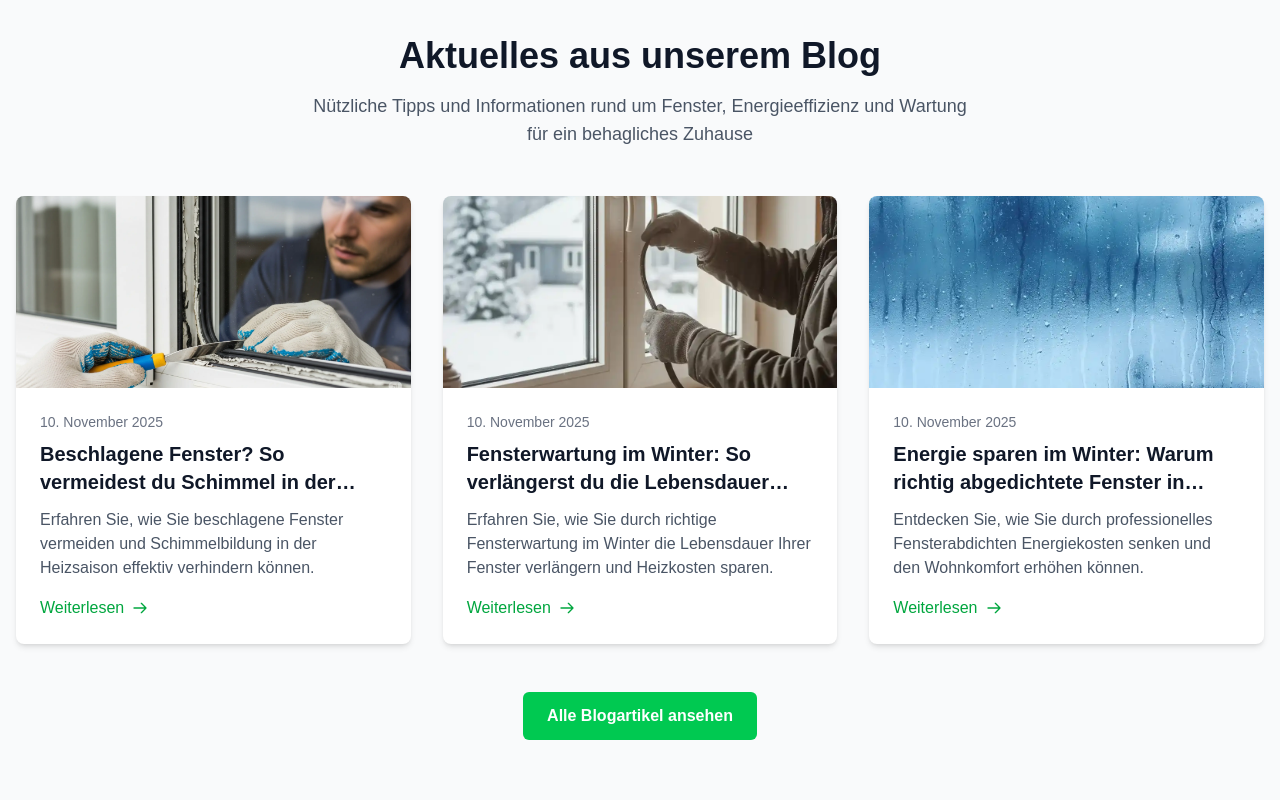
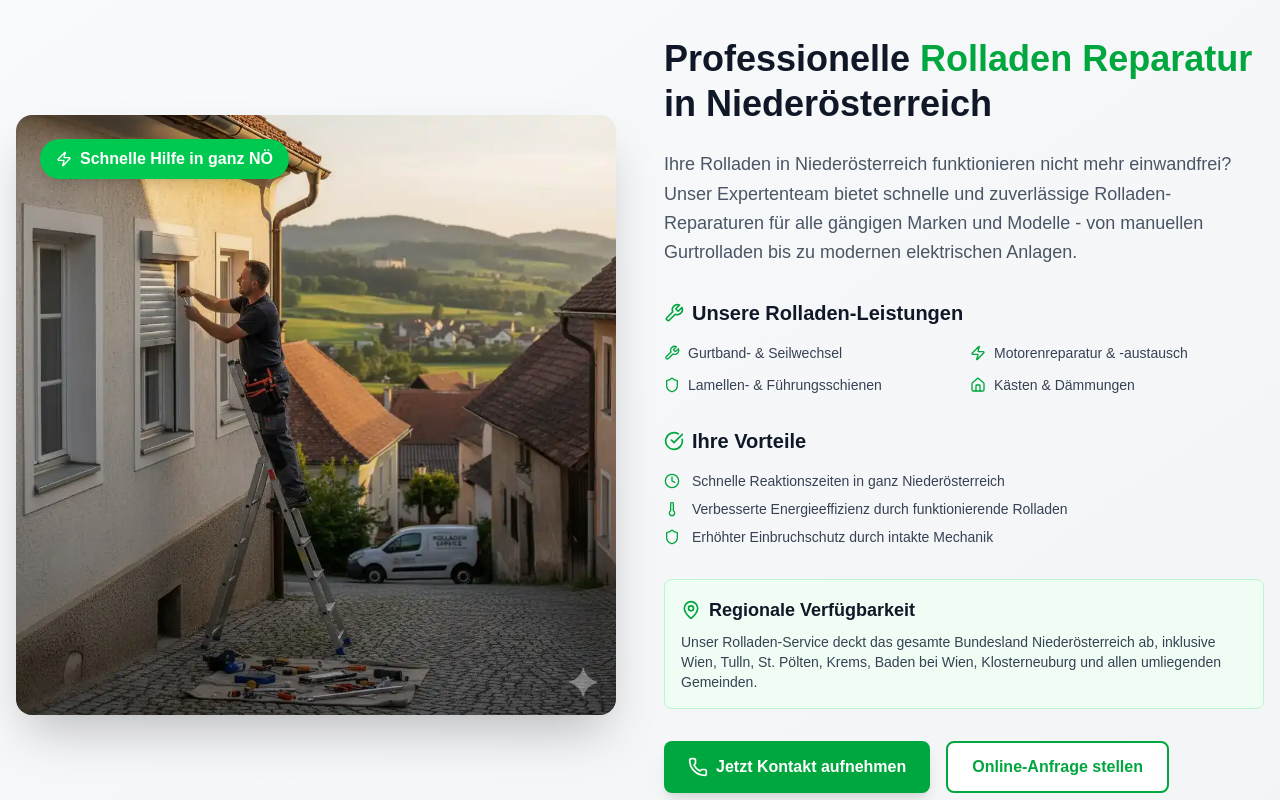
Before and after one commit to paddy-droid/bignewnodejs, a Next.js app: page / in a window 1280 px wide. Shown: the part 6360-7160 px from the top of the page. Built offline with nearby package versions, Linux system fonts and the light colour scheme; no server answers.

Commit message:
feat: Add shutter repair section and fix pnpm lockfile

```diff
--- a/src/app/page.tsx
+++ b/src/app/page.tsx
@@ -8,6 +8,7 @@ import About from "@/components/About";
 import FAQ from "@/components/FAQ";
 import HowItWorks from "@/components/HowItWorks"; // Import the new component
 import ServiceTable from "@/components/ServiceTable";
+import ShutterRepairSection from "@/components/ShutterRepairSection"; // Import the new ShutterRepairSection component
 import BlogPreview from "@/components/BlogPreview"; // Import the BlogPreview component
 
 export default function Home() {
@@ -41,6 +42,9 @@ export default function Home() {
         {/* FAQ Section */}
         <FAQ />
 
+        {/* Shutter Repair Section */}
+        <ShutterRepairSection />
+
         {/* Blog Preview Section */}
         <BlogPreview />
 
--- /dev/null
+++ b/src/components/ShutterRepairSection.tsx
@@ -0,0 +1,135 @@
+'use client';
+
+import React from 'react';
+import Image from 'next/image';
+import {
+  Shield,
+  Wrench,
+  Clock,
+  MapPin,
+  CheckCircle,
+  Phone,
+  Zap,
+  Home,
+  Thermometer
+} from 'lucide-react';
+
+const ShutterRepairSection: React.FC = () => {
+  return (
+    <section className="py-16 bg-gradient-to-br from-gray-50 to-gray-100 overflow-hidden">
+      <div className="container mx-auto px-4">
+        <div className="grid grid-cols-1 lg:grid-cols-2 gap-12 items-center">
+          {/* Bild-Spalte */}
+          <div className="relative order-2 lg:order-1">
+            <div className="relative rounded-2xl overflow-hidden shadow-2xl">
+              <Image
+                src="/Images/rolladen reparatur niederösterreich.webp"
+                alt="Rolladen Reparatur Niederösterreich - Professioneller Service"
+                width={600}
+                height={450}
+                className="w-full h-auto object-cover"
+                priority
+              />
+              <div className="absolute inset-0 bg-gradient-to-t from-black/20 to-transparent"></div>
+
+              {/* Overlay-Badge */}
+              <div className="absolute top-6 left-6 bg-green-500 text-white px-4 py-2 rounded-full font-semibold flex items-center gap-2 shadow-lg">
+                <Zap className="w-4 h-4" />
+                Schnelle Hilfe in ganz NÖ
+              </div>
+            </div>
+          </div>
+
+          {/* Inhalt-Spalte */}
+          <div className="order-1 lg:order-2">
+            {/* Überschrift */}
+            <h2 className="text-3xl md:text-4xl font-bold text-gray-900 mb-6 leading-tight">
+              Professionelle <span className="text-green-600">Rolladen Reparatur</span> in Niederösterreich
+            </h2>
+
+            {/* Einleitung */}
+            <p className="text-lg text-gray-600 mb-8 leading-relaxed">
+              Ihre Rolladen in Niederösterreich funktionieren nicht mehr einwandfrei?
+              Unser Expertenteam bietet schnelle und zuverlässige Rolladen-Reparaturen für alle
+              gängigen Marken und Modelle - von manuellen Gurtrolladen bis zu modernen
+              elektrischen Anlagen.
+            </p>
+
+            {/* Unsere Leistungen */}
+            <div className="mb-8">
+              <h3 className="text-xl font-semibold text-gray-900 mb-4 flex items-center gap-2">
+                <Wrench className="w-5 h-5 text-green-600" />
+                Unsere Rolladen-Leistungen
+              </h3>
+              <div className="grid grid-cols-1 sm:grid-cols-2 gap-3">
+                {[
+                  { icon: <Wrench className="w-4 h-4" />, text: "Gurtband- & Seilwechsel" },
+                  { icon: <Zap className="w-4 h-4" />, text: "Motorenreparatur & -austausch" },
+                  { icon: <Shield className="w-4 h-4" />, text: "Lamellen- & Führungsschienen" },
+                  { icon: <Home className="w-4 h-4" />, text: "Kästen & Dämmungen" }
+                ].map((item, index) => (
+                  <div key={index} className="flex items-center gap-2 text-gray-700">
+                    <div className="text-green-600">{item.icon}</div>
+                    <span className="text-sm">{item.text}</span>
+                  </div>
+                ))}
+              </div>
+            </div>
+
+            {/* Ihre Vorteile */}
+            <div className="mb-8">
+              <h3 className="text-xl font-semibold text-gray-900 mb-4 flex items-center gap-2">
+                <CheckCircle className="w-5 h-5 text-green-600" />
+                Ihre Vorteile
+              </h3>
+              <div className="space-y-2">
+                {[
+                  { icon: <Clock className="w-4 h-4" />, text: "Schnelle Reaktionszeiten in ganz Niederösterreich" },
+                  { icon: <Thermometer className="w-4 h-4" />, text: "Verbesserte Energieeffizienz durch funktionierende Rolladen" },
+                  { icon: <Shield className="w-4 h-4" />, text: "Erhöhter Einbruchschutz durch intakte Mechanik" }
+                ].map((item, index) => (
+                  <div key={index} className="flex items-start gap-3">
+                    <div className="text-green-600 mt-0.5">{item.icon}</div>
+                    <span className="text-sm text-gray-700">{item.text}</span>
+                  </div>
+                ))}
+              </div>
+            </div>
+
+            {/* Regionale Verfügbarkeit */}
+            <div className="mb-8 p-4 bg-green-50 rounded-lg border border-green-200">
+              <h3 className="text-lg font-semibold text-gray-900 mb-2 flex items-center gap-2">
+                <MapPin className="w-5 h-5 text-green-600" />
+                Regionale Verfügbarkeit
+              </h3>
+              <p className="text-sm text-gray-700">
+                Unser Rolladen-Service deckt das gesamte Bundesland Niederösterreich ab,
+                inklusive Wien, Tulln, St. Pölten, Krems, Baden bei Wien, Klosterneuburg
+                und allen umliegenden Gemeinden.
+              </p>
+            </div>
+
+            {/* CTA-Button */}
+            <div className="flex flex-col sm:flex-row gap-4">
+              <a
+                href="tel:+436644351622"
+                className="inline-flex items-center justify-center gap-2 bg-green-600 text-white font-semibold px-6 py-3 rounded-lg hover:bg-green-700 transition-colors shadow-lg"
+              >
+                <Phone className="w-5 h-5" />
+                Jetzt Kontakt aufnehmen
+              </a>
+              <a
+                href="/kontakt"
+                className="inline-flex items-center justify-center gap-2 bg-white text-green-600 font-semibold px-6 py-3 rounded-lg border-2 border-green-600 hover:bg-green-50 transition-colors"
+              >
+                Online-Anfrage stellen
+              </a>
+            </div>
+          </div>
+        </div>
+      </div>
+    </section>
+  );
+};
+
+export default ShutterRepairSection;
```
Also changed, not shown: public/Images/rolladen reparatur niederösterreich.webp (added), 1 other file (tests, documents, lock files or other folders).
